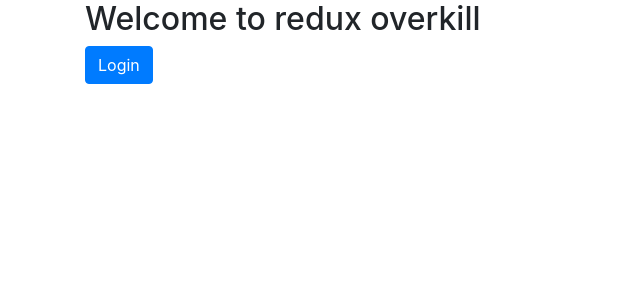
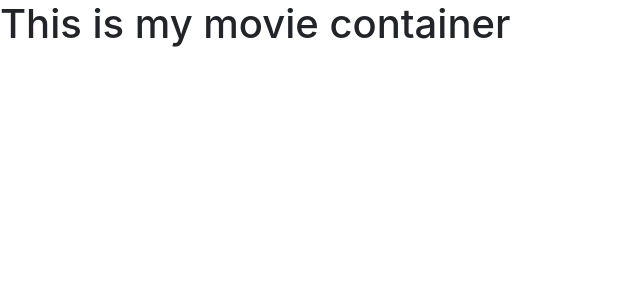
Before and after one commit to karan-tewari/reduxoverkill, a React (Create React App) app: page /movies in a window 1280 px wide. Shown: the top 300 px of the page, without its empty margins (0-640 px from the left). Built offline with nearby package versions, Linux system fonts and the light colour scheme.

Commit message:
axios, movies page

```diff
--- a/package.json
+++ b/package.json
@@ -6,6 +6,7 @@
     "@testing-library/jest-dom": "^4.2.4",
     "@testing-library/react": "^9.5.0",
     "@testing-library/user-event": "^7.2.1",
+    "axios": "^0.19.2",
     "bootstrap": "^4.5.0",
     "node-sass": "^4.14.1",
     "react": "^16.13.1",
--- a/src/App.js
+++ b/src/App.js
@@ -4,13 +4,16 @@ import Login from './components/Login';
 import Dashboard from './components/Dashboard';
 import FourOFour from './components/FourOFour';
 import Welcome from './components/Welcome';
+import MovieContainer from './components/MovieContainer';
+
 function App() {
   return (
     <div className="App">
       <Switch>
+        <Route path="/movies" exact component={MovieContainer} />
         <Route path="/dashboard" exact component={Dashboard} />
         <Route path="/login" exact component={Login} />
-        <Route path="/" component={Welcome}/>
+        <Route path="/" exact component={Welcome}/>
         <Route component={FourOFour} />
       </Switch>
     </div>
--- a/src/components/Dashboard.js
+++ b/src/components/Dashboard.js
@@ -4,15 +4,17 @@ import {connect} from 'react-redux';
 import {Redirect} from 'react-router-dom';
 
 const Dashboard = (props) => {
-    // console.log(props, "props")
+    console.log(props, "props")
     if(props.isLogged === false){
         return <Redirect to="/login"/>
     }
     return(
         <div>
-            <Navbar />
-            <h1>This is Dashboard component</h1>
-            <h2>{props.isLogged}</h2>
+            <div>
+                <Navbar />
+                <h1>This is Dashboard component</h1>
+                <h2>{props.isLogged}</h2>
+            </div>
         </div>
     )
 }
--- /dev/null
+++ b/src/components/MovieContainer.js
@@ -0,0 +1,11 @@
+import React, { Component } from 'react';
+
+class MovieContainer extends Component{
+    render(){
+        return(
+            <h1>This is my movie container</h1>
+        )
+    }
+}
+
+export default MovieContainer;
--- a/src/components/Navbar.js
+++ b/src/components/Navbar.js
@@ -33,7 +33,7 @@ class MyNavbar extends Component {
                 navbar>
                   <Nav className="mr-auto" navbar>
                     <NavItem>
-                      <NavLink href="/components/">Components</NavLink>
+                      <NavLink onClick={() => this.props.history.push('/movies')}>Movies</NavLink>
                     </NavItem>
                     <NavItem>
                       <NavLink href="https://github.com/reactstrap/reactstrap">GitHub</NavLink>
```
Also changed, not shown: 1 other file (tests, documents, lock files or other folders).
